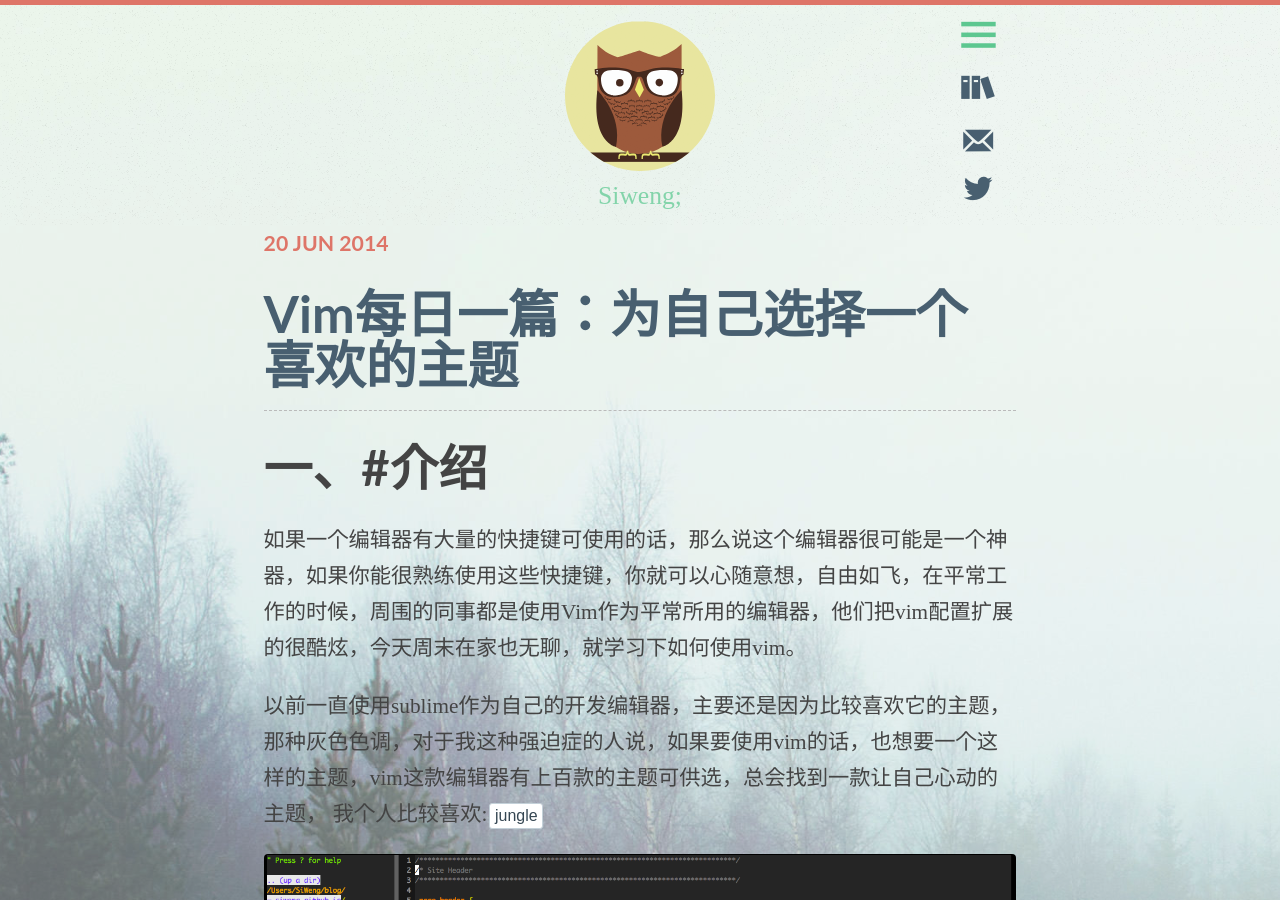
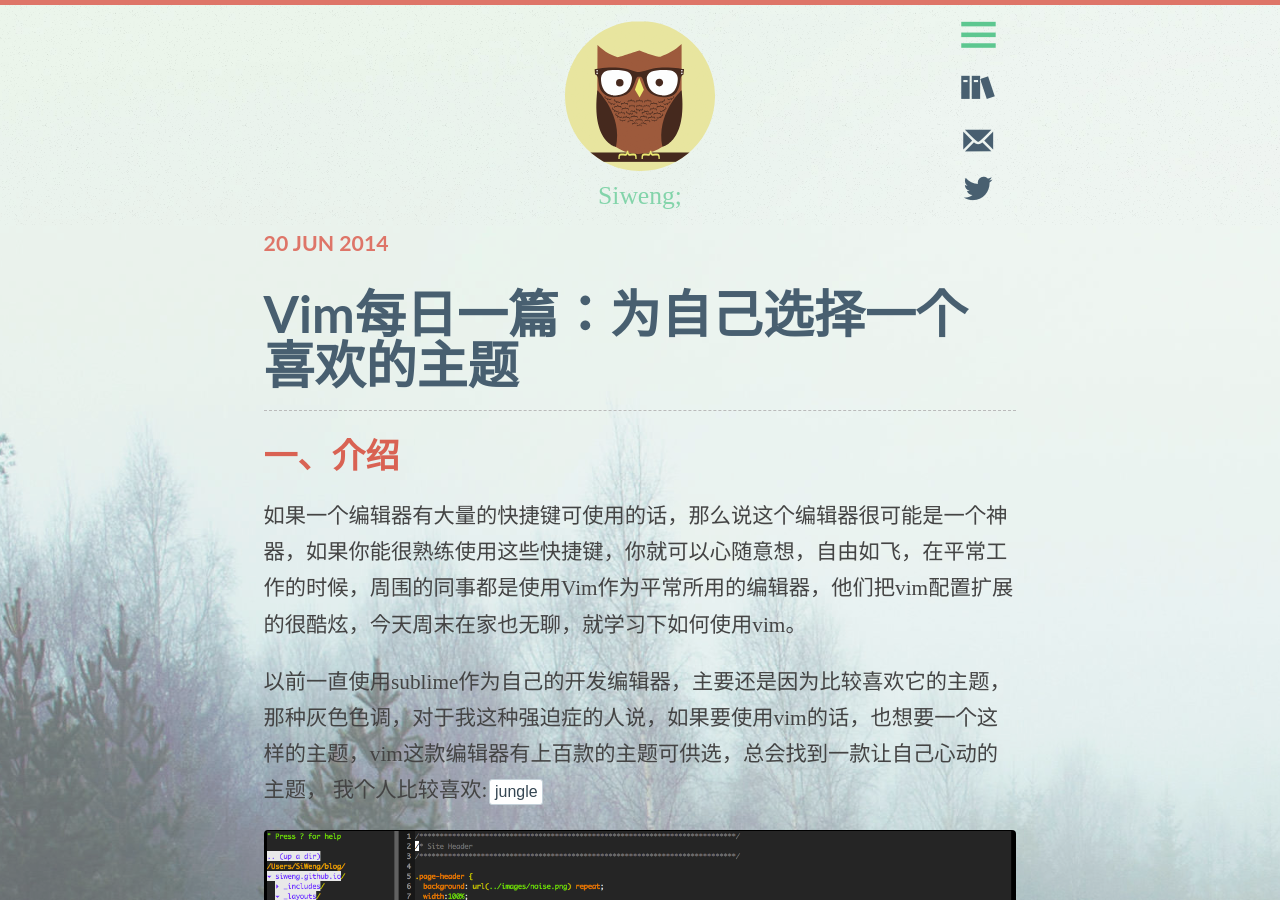
Before and after one commit to siweng/siweng.github.io, a Jekyll site: the page built from _posts/2014-06-20-Learn-Vim-1.md, in a window 1280 px wide and 900 px high. Built offline with Jekyll 4.4.1, drawn with Linux system fonts in a browser that asks for light colours; nearby versions of some CDN libraries; some web fonts are replaced; Markdown is read by kramdown in place of the engine named in the settings; comment, search, counter and statistics services are not loaded.

Commit message:
auto commit

```diff
--- a/_posts/2014-06-20-Learn-Vim-1.md
+++ b/_posts/2014-06-20-Learn-Vim-1.md
@@ -5,7 +5,7 @@ title: Vim每日一篇：为自己选择一个喜欢的主题
 date: 2014-06-20
 ---
 
-##一、#介绍
+###一、介绍
 如果一个编辑器有大量的快捷键可使用的话，那么说这个编辑器很可能是一个神器，如果你能很熟练使用这些快捷键，你就可以心随意想，自由如飞，在平常工作的时候，周围的同事都是使用Vim作为平常所用的编辑器，他们把vim配置扩展的很酷炫，今天周末在家也无聊，就学习下如何使用vim。
 
 以前一直使用sublime作为自己的开发编辑器，主要还是因为比较喜欢它的主题，那种灰色色调，对于我这种强迫症的人说，如果要使用vim的话，也想要一个这样的主题，vim这款编辑器有上百款的主题可供选，总会找到一款让自己心动的主题， 我个人比较喜欢:`jungle`
```
